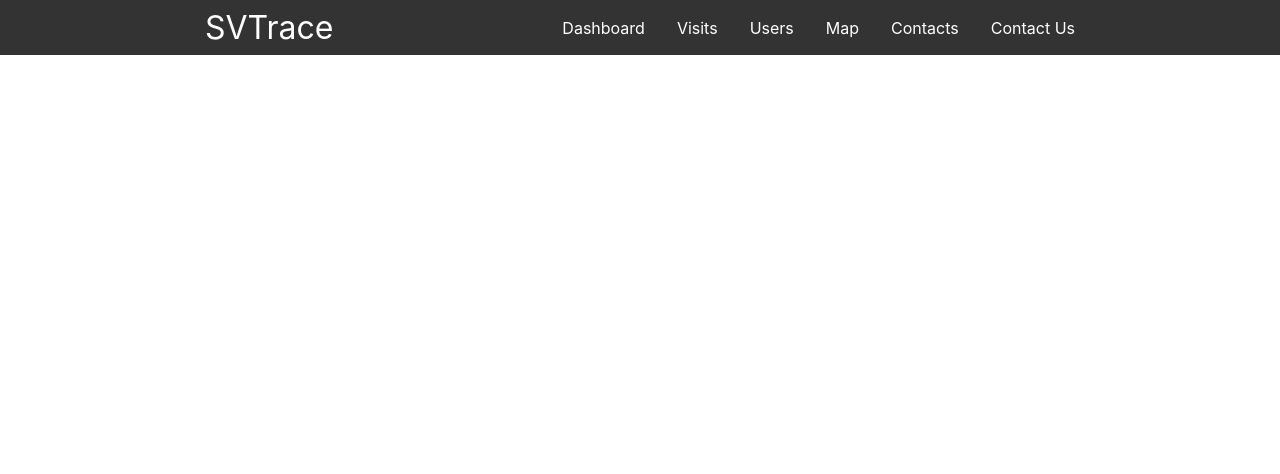
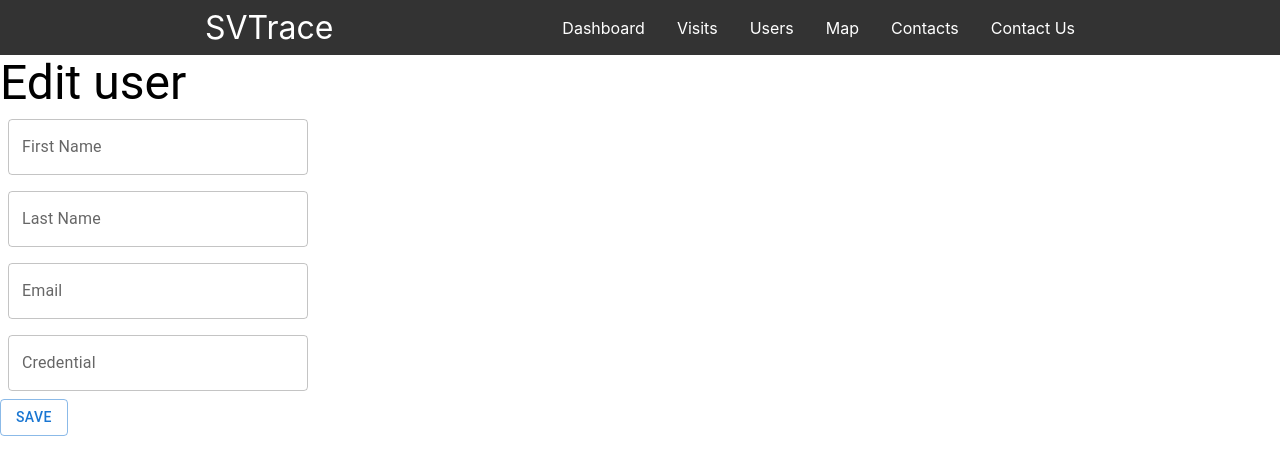
Before and after one commit to rdiaz77/Trace_Project, a React (Create React App) app in the folder frontend/: page /users/edit/1 in a window 1280 px wide. Shown: the top 474 px of the page. Built offline with nearby package versions, Linux system fonts and the light colour scheme; no server answers.

Commit message:
visit edit view working

```diff
--- a/frontend/src/App.js
+++ b/frontend/src/App.js
@@ -15,6 +15,7 @@ import UserView from './components/UservView';
 import AddContactsForm from './components/AddContactForm'
 import AddVisitForm from './components/AddVisitForm';
 import ContactUsForm from './components/ContactUsForm';
+import EditUserForm from './components/EditUserForm';
 
 function App() {
   return (
@@ -27,7 +28,6 @@ function App() {
         <Routes>
          <Route exact path="/login" element = {<Login/>}/>
           <Route exact path="/404" component = {<Error404/>}/>
-          <Route exact path="/" element = {<Dashboard/>}/>
 
           <Route exact path="/visits" element = {<Visit/>}/>
           <Route exact path="/visits/new" element = {<AddVisitForm/>}/>
@@ -35,6 +35,7 @@ function App() {
           <Route exact path="/users" element = {<User/>}/>
           <Route exact path="/users/new" element={<AddUserForm/>}/>
           <Route exact path='/users/:id' element={<UserView />} />
+          <Route exact path ='/users/edit/:id' element={<EditUserForm/>}/>
 
           <Route exact path="/map" element = {<Map/>}/>
 
@@ -44,6 +45,7 @@ function App() {
 
           <Route exact path="/support" element = {<ContactUsForm/>}/>
 
+          <Route exact path="/" element = {<Dashboard/>}/>
 
         </Routes>
 
--- a/frontend/src/components/AddUserForm.jsx
+++ b/frontend/src/components/AddUserForm.jsx
@@ -2,7 +2,8 @@
 import React from 'react';
 import { useState } from 'react';
 import Box from '@mui/material/Box'
-import { Button, TextField } from '@mui/material';
+import { Button, TextField, Typography } from '@mui/material';
+import { display } from '@mui/system';
 
 
 
@@ -41,8 +42,8 @@ export default function AddUserForm(){
 
 	return(
 		<main>
-			<h1>Add New User</h1>
-
+			<Typography variant='h3'> Add new user</Typography>
+			<Box sx = {{display: 'flex', flexDirection: 'column', flexWrap: 'wrap', maxWidth: 450}}>
 
 				<Box sx={{'& .MuiTextField-root': { m: 1, width: 300 }}}>
 
@@ -61,6 +62,9 @@ export default function AddUserForm(){
 					</form>
 
 				</Box>
+			</Box>
+
+
 
 
 
--- /dev/null
+++ b/frontend/src/components/EditUserForm.jsx
@@ -0,0 +1,78 @@
+import React from "react"
+import { useState, useEffect } from "react"
+import { useParams, useNavigate } from "react-router-dom"
+import { Typography, Box, TextField, Button } from "@mui/material"
+
+
+
+
+
+
+
+export default function EditUserForm() {
+
+	const history = useNavigate()
+
+    const { user_id } = useParams()
+
+    const [user, setUser] = useState({
+
+		user_firstName: '',
+		user_lastName: '',
+		user_email: '',
+		credential_id: ''
+	})
+
+	useEffect(() => {
+		const fetchData = async () => {
+			const response = await fetch(`http://localhost:3000/users/${user_id}`)
+			const data = await response.json()
+			setUser(data)
+		}
+		fetchData()
+	}, [ user_id ])
+
+	async function handleSubmit(e) {
+		e.preventDefault()
+
+		await fetch(`http://localhost:3000/users/${user.user_id}`, {
+			method: 'PUT',
+			headers: {
+				'Content-Type': 'application/json'
+			},
+			body: JSON.stringify(user)
+		})
+
+		history.push(`/users/${user.user_id}`)
+	}
+
+	return (
+		<>
+
+            <Typography variant='h3'> Edit user</Typography>
+			<Box sx = {{display: 'flex', flexDirection: 'column', flexWrap: 'wrap', maxWidth: 450}}>
+
+				<Box sx={{'& .MuiTextField-root': { m: 1, width: 300 }}}>
+
+					<form method="POST" action= "/users" onSubmit={handleSubmit}>
+
+						<TextField onChange= {e => setUser({ ...user, user_firstName: e.target.value })} id= "outlined-basic" fullWidth label="First Name"  variant = "outlined" />
+
+						<TextField onChange= {e => setUser({ ...user, user_lastName: e.target.value })} id= "outlined-basic" fullWidth label="Last Name"  variant = "outlined"/>
+
+						<TextField onChange= {e => setUser({ ...user, user_email: e.target.value })} id= "outlined-basic" fullWidth label="Email"  variant = "outlined"/>
+
+						<TextField onChange= {e => setUser({ ...user, credential_id: e.target.value })} id= "outlined-basic" fullWidth label="Credential" variant = "outlined"/>
+						<br />
+						<Button variant="outlined" type='submit'> Save</Button>
+
+					</form>
+
+				</Box>
+			</Box>
+        </>
+
+
+
+	)
+}
--- a/frontend/src/pages/Contact.jsx
+++ b/frontend/src/pages/Contact.jsx
@@ -1,21 +1,23 @@
 import React from 'react';
-import { Link, Outlet} from 'react-router-dom';
+import { Link} from 'react-router-dom';
 
 
 export default function Contact(){
 
 
-    let contacts = fetch('http://localhost:3000/contacts')
-    .then(res => res.json())
-    .then(contact => console.log(contact))
-    .catch(err =>console.log(err))
+async function getAllContacts(){
 
+    const response = await fetch('http://localhost:3000/contacts')
+    const contacts = response.json()
     console.log(contacts)
 
- let arr1 = [1,2,5,7,9]
+}
 
- let iter = arr1.map(x => x + 1)
- console.log(iter)
+
+
+
+
+
 
 
     return(
--- a/frontend/src/pages/Visit.jsx
+++ b/frontend/src/pages/Visit.jsx
@@ -1,15 +1,20 @@
 import React from 'react';
-import Map from '../components/MapAPI'
+
+
+
+
+
+
 
 export default function Visit(){
 
 
-let visits = fetch('http://localhost:3000/visits')
-.then(response => response.json())
-.then(visit => console.log(visit))
-.catch(err =>console.log(err))
+// let visits = fetch('http://localhost:3000/visits')
+// .then(response => response.json())
+// .then(visit => console.log(visit))
+// .catch(err =>console.log(err))
 
-console.log(visits)
+// console.log(visits)
 
     return(
         <div>
--- a/frontend/src/pages/user.jsx
+++ b/frontend/src/pages/user.jsx
@@ -8,30 +8,53 @@ import TableCell from '@mui/material/TableCell';
 import TableContainer from '@mui/material/TableContainer';
 import TableHead from '@mui/material/TableHead';
 import TableRow from '@mui/material/TableRow';
+import TablePagination from '@mui/material';
 import Paper from '@mui/material/Paper';
 
 
-export default function User(){
 
-    const [users, setUsers] = useState([])
-    const [bringUsers, setBringUsers] = useState(null)
+export default function User() {
+
+    // SET STATES & GLOBAL VAR
+
+    const url = "http://localhost:3000/users";
+    const [users, setUsers] = useState([]);
+    const [bringUsers, setBringUsers] = useState(null);
+    const [deleteUser, setDeleteUser] = useState(null)
+
+  //DATA FETCH
 
   useEffect(() => {
-        const url = "http://localhost:3000/users"
     async function getAllUsers() {
-           const res = await fetch(url)
-           const dbUsers = await res.json()
-           setUsers(dbUsers)
+        const res = await fetch(url);
+        const dbUsers = await res.json();
+        setUsers(dbUsers);
     }
 
-		getAllUsers()
-	}, [])
+    getAllUsers();
+}, []);
 
-    // let allUsers = users.map((users) =>
-    function allUsers(){
+// ACTION HANDLERS
+
+  const handledOnClick = (e) => {
+    e.preventDefault();
+    setBringUsers(allUsers);
+  };
+
+  const handleDelete = (e) =>{}
+
+
+
+
+
+  //----FUNCTIONS------
+
+
+  // TABLE CREATION
+  function allUsers() {
     return (
       <TableContainer component={Paper}>
-                <Table sx={{ minWidth: 650 }} aria-label="simple table">
+        <Table  sx={{ minWidth: 650 }} aria-label="simple table">
           <TableHead>
             <TableRow>
               <TableCell>First Name</TableCell>
@@ -40,40 +63,48 @@ export default function User(){
             </TableRow>
           </TableHead>
           <TableBody>
-                        { users.map(user => (
-
-                        <TableRow key={user.user_id} sx={{ '&:last-child td, &:last-child th': { border: 0 } }}>
-                            <TableCell component="th" scope="row">{user.user_firstName}</TableCell>
+            {users.map((user) => (
+              <TableRow
+                key={user.user_id}
+                sx={{ "&:last-child td, &:last-child th": { border: 0 } }}
+              >
+                <TableCell component="th" scope="row">
+                  {user.user_firstName}
+                </TableCell>
                 <TableCell>{user.user_lastName}</TableCell>
                 <TableCell>{user.user_email}</TableCell>
+                <TableCell>
+                    <Button variant='contained' color='secondary' size='small' >
+                        <Link to={`edit/${user.user_id}`} underline="none" component="button">Edit</Link>
+                    </Button>
+                </TableCell>
+                <TableCell>
+                    <form method="POST" action={`/user/${user.id}`}>
+                        <Button variant='contained' type='submit' color='error' size='small' onClick={handleDelete}>Delete</Button>
 
+                    </form>
+                </TableCell>
               </TableRow>
             ))}
-
           </TableBody>
         </Table>
       </TableContainer>
-
-		)
+    );
   }
 
-    const handledOnClick = (e)=>{
-        e.preventDefault();
-        setBringUsers(allUsers)
 
-    }
+  //RETURN
 
-    return(
+  return (
         <>
-
             <h1>User page</h1>
-            <Box sx={{display: 'flex', justifyContent: 'space-between'}}>
+            <Box sx={{ display: "flex", justifyContent: "space-between" }}>
                 <Box>
                 <SearchBar />
                 </Box>
                 <Box>
-                    <Button variant='contained'>
-                        <Link to='new'>New User</Link>
+                <Button variant="contained">
+                    <Link to="new">New User</Link>
                 </Button>
                 </Box>
             </Box>
@@ -82,14 +113,12 @@ export default function User(){
                 <Button onClick={handledOnClick}> Show users</Button>
             </Box>
 
-                {allUsers}
             {bringUsers}
 
             <br />
-            <Button  variant = 'contained' color='warning'> Delete User</Button>
-
-
 
         </>
 )
+
+
 }
```
Lines whose indentation alone changed are shown as unchanged.
